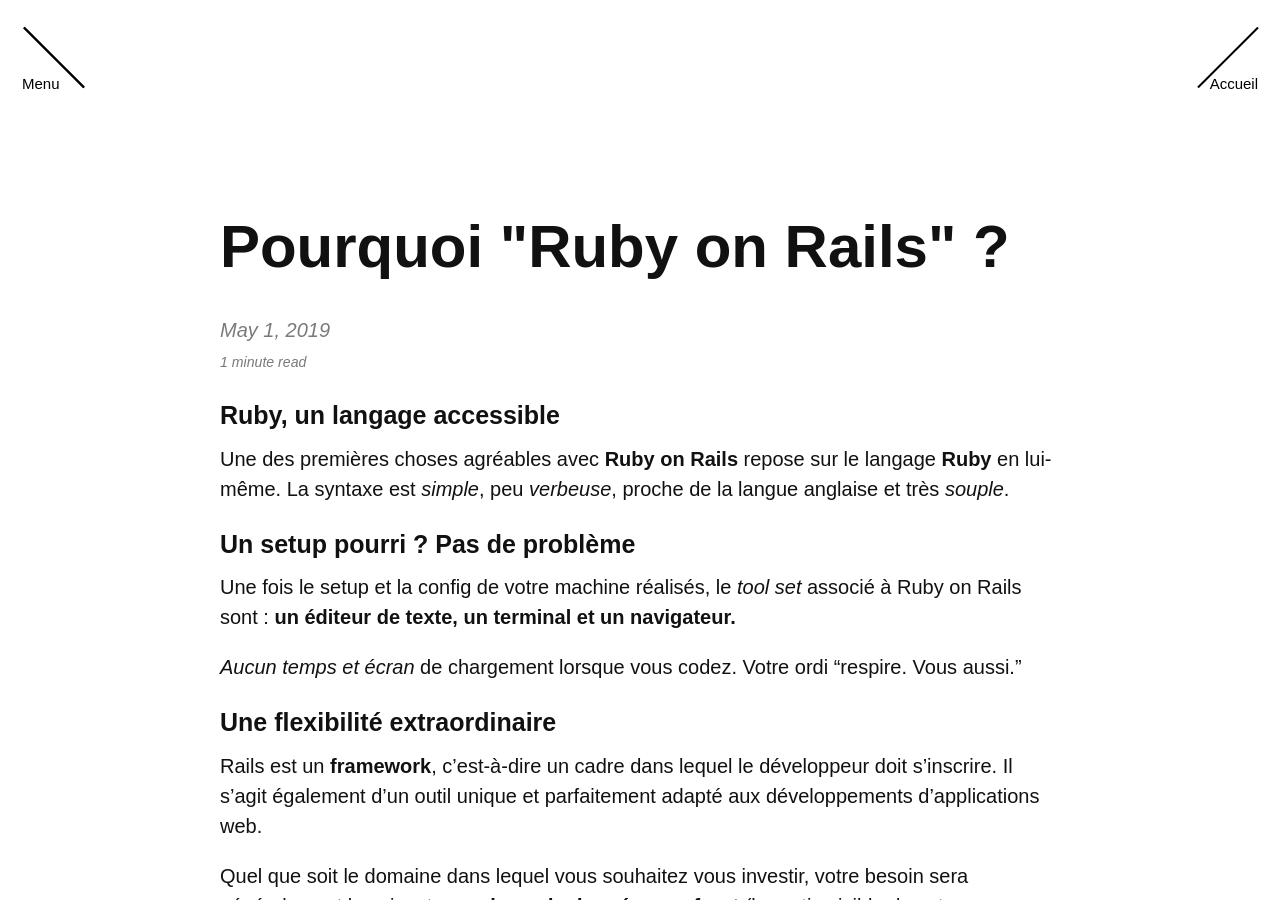
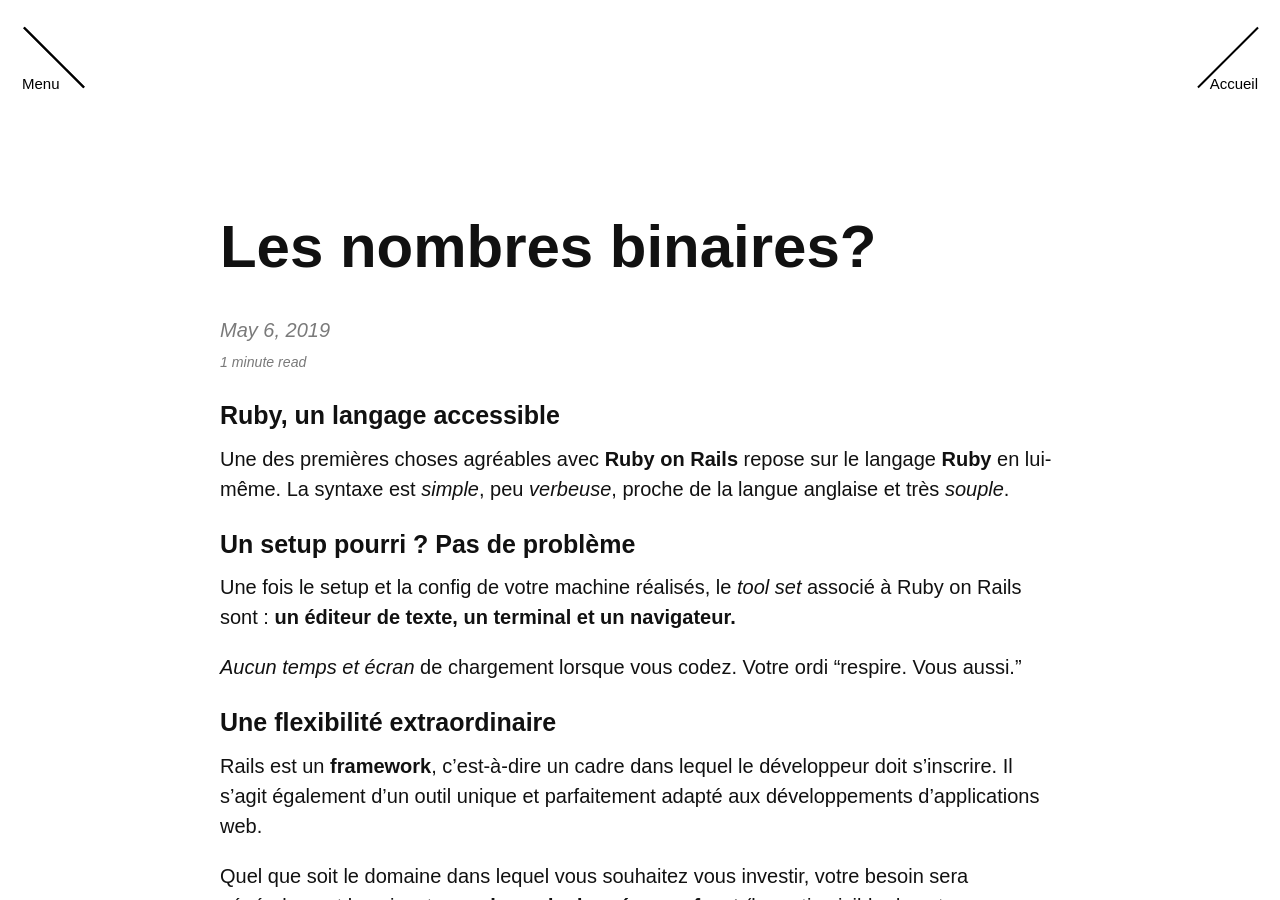
Before and after one commit to andryjohn/RJ-s-blog, a Jekyll site: the page built from _posts/2019-05-01-ruby-on-rails.md, in a window 1280 px wide and 900 px high. Built offline with Jekyll 4.4.1, drawn with Linux system fonts in a browser that asks for light colours; nearby versions of some CDN libraries; some web fonts are replaced; comment, search, counter and statistics services are not loaded.

Commit message:
binary number

```diff
--- a/_config.yml
+++ b/_config.yml
@@ -5,7 +5,7 @@
 email:       Andry1287@gmail.com
 author:      Andry Rajohnson
 description: "Ici,je parle de developpement,de nouvelle technogie et bien d'autre chose. N'hésite pas à partager!"
-baseurl:     "http://rajohnson-andry.tk"
+baseurl:     ""
 url:         "http://rajohnson-andry.tk"
 date_format: "%b %-d, %Y"
 
--- a/_posts/2019-05-01-ruby-on-rails.md
+++ b/_posts/2019-05-01-ruby-on-rails.md
@@ -1,7 +1,7 @@
 ---
 layout:     post
-title:      Pourquoi "Ruby on Rails" ?
-date:       2019-05-01 02:31:19
+title:      Les nombres binaires?
+date:       2019-05-06
 summary:    Notez que Ruby on Rails est un bon choix pour débuter la programmation, mais pas un choix exclusif.
 categories: Developper skills
 mathjax: true
```
Also changed, not shown: _posts/2019-05-01-Nombre-Binaire.md (added).
